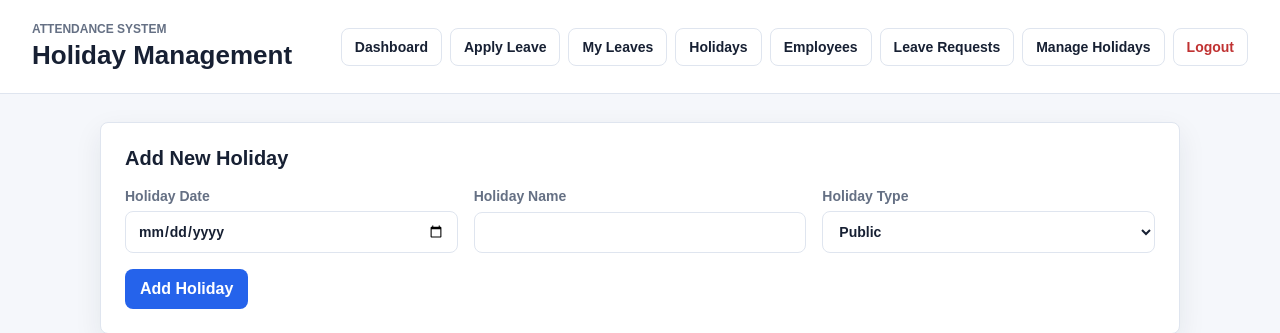
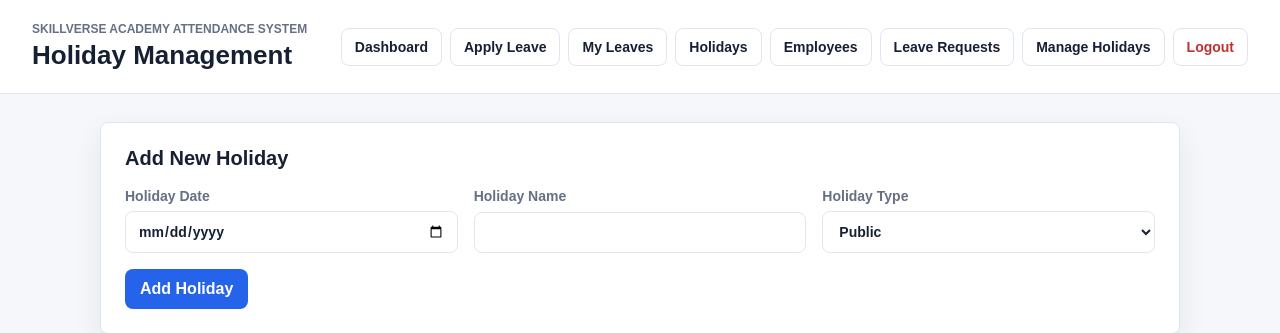
Before and after one commit to shivanikkokane-sudo/skillverse-attendance-system, a Flask app: page /admin_holidays in a window 1280 px wide. Shown: the top 333 px of the page. Run offline with Flask 3, Linux system fonts and the light colour scheme; the visitor is signed in with stand-in values (Sample User, id 1); data that the repository does not hold is empty.

Commit message:
SKILLVERSE name added

```diff
--- a/templates/base.html
+++ b/templates/base.html
@@ -11,7 +11,7 @@
 <body>
     <header class="topbar">
         <div>
-            <p class="eyebrow">Attendance System</p>
+            <p class="eyebrow">SKILLVERSE ACADEMY Attendance System</p>
             <h1>{% block page_title %}Dashboard{% endblock %}</h1>
         </div>
 
```
